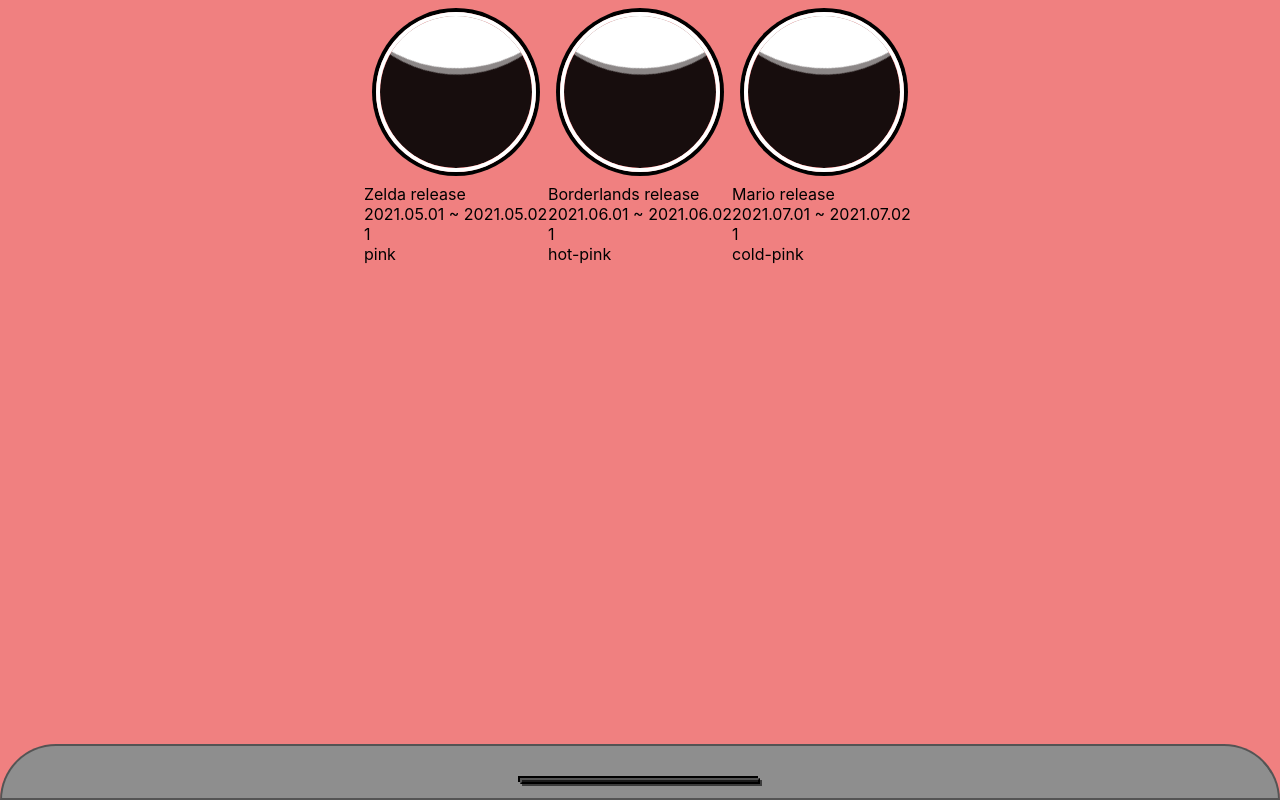
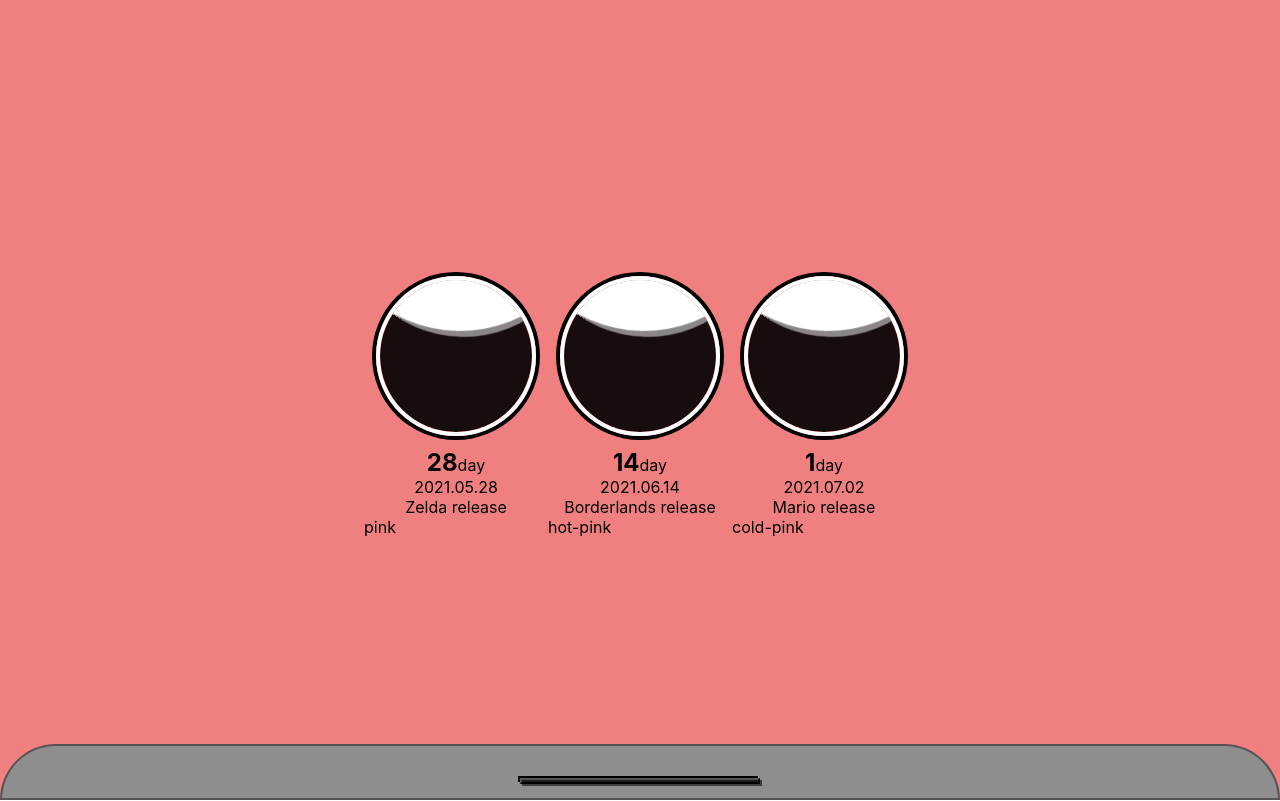
Before and after one commit to JooYoo/react-bigDay, a React (Create React App) app: page / in a window 1280 px wide. Shown: the top 801 px of the page. Built offline with nearby package versions, Linux system fonts and the light colour scheme.

Commit message:
fix: scroll pannel height; position of bigDayBalls

```diff
--- a/src/components/Grid/BigDayBall/BigDayBall.jsx
+++ b/src/components/Grid/BigDayBall/BigDayBall.jsx
@@ -7,11 +7,22 @@
       <div className={bigDayBallStyle['container']}>
         <div className={bigDayBallStyle['wave']}></div>
       </div>
-      <div>{props.bigDay.title}</div>
-      <div>
-        {props.bigDay.begin} ~ {props.bigDay.end}
+      <div className={bigDayBallStyle['info-container']}>
+        <div className={bigDayBallStyle['info-rest-day-text']}>
+          {props.bigDay.restDays}
+          <span className={bigDayBallStyle['info-rest-day-text__unit']}>
+            day
+          </span>
+        </div>
+        <div className={bigDayBallStyle['info-date-end']}>
+          {props.bigDay.end}
+        </div>
+        <div className={bigDayBallStyle['info-title']}>
+          {props.bigDay.title}
+        </div>
       </div>
-      <div>{props.bigDay.restDays}</div>
+
+      {/* DEV: transfer to color */}
       <div>{props.bigDay.highlightColor}</div>
     </div>
   );
--- a/src/components/Grid/BigDayBall/BigDayBall.module.scss
+++ b/src/components/Grid/BigDayBall/BigDayBall.module.scss
@@ -4,8 +4,8 @@
   --wave-color: rgba(0, 0, 0, 0.9);
 }
 
-$ball-size: 20vh;
-$ball-padding: 0.5vh;
+$ball-size: 20vmin;
+$ball-padding: 0.5vmin;
 $ball-border: $ball-padding;
 
 .container {
@@ -61,3 +61,20 @@
     transform: rotate(360deg);
   }
 }
+
+.info-container {
+  display: flex;
+  flex-direction: column;
+  justify-content: center;
+  align-items: center;
+}
+
+.info-rest-day-text {
+  font-size: 3vmin;
+  font-weight: bolder;
+
+  &__unit {
+    font-size: 2vmin;
+    font-weight: lighter;
+  }
+}
--- a/src/components/Grid/BigDayBallList/BigDayBallList.module.scss
+++ b/src/components/Grid/BigDayBallList/BigDayBallList.module.scss
@@ -2,4 +2,6 @@
   display: flex;
   justify-content: center;
   align-items: center;
+
+  height: 100%;
 }
--- a/src/components/SlideUp/SlideUp.module.scss
+++ b/src/components/SlideUp/SlideUp.module.scss
@@ -18,7 +18,7 @@
 }
 
 .slideup__container {
-  position: absolute;
+  position: fixed;
   bottom: 0;
 
   display: flex;
--- a/src/share/BigDayContext.jsx
+++ b/src/share/BigDayContext.jsx
@@ -1,5 +1,5 @@
 import React, { useState, createContext } from 'react';
-import {v4 as uuid} from 'uuid'
+import { v4 as uuid } from 'uuid';
 
 const BigDayContext = createContext();
 
@@ -9,16 +9,16 @@
       id: uuid(),
       title: 'Zelda release',
       begin: '2021.05.01',
-      end: '2021.05.02',
-      restDays: 1,
+      end: '2021.05.28',
+      restDays: 28,
       highlightColor: 'pink',
     },
     {
       id: uuid(),
       title: 'Borderlands release',
       begin: '2021.06.01',
-      end: '2021.06.02',
-      restDays: 1,
+      end: '2021.06.14',
+      restDays: 14,
       highlightColor: 'hot-pink',
     },
     {
```
